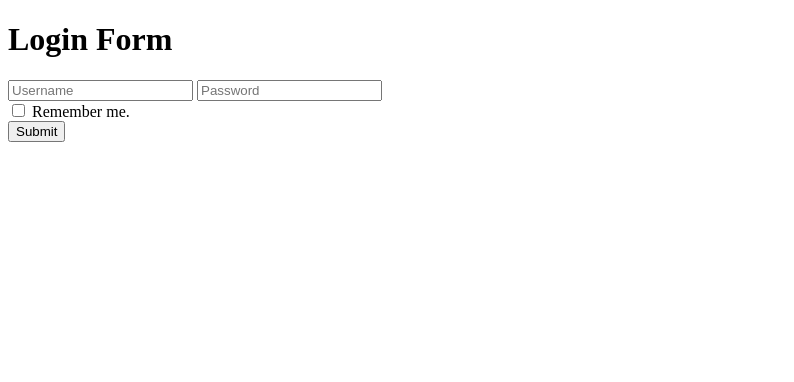
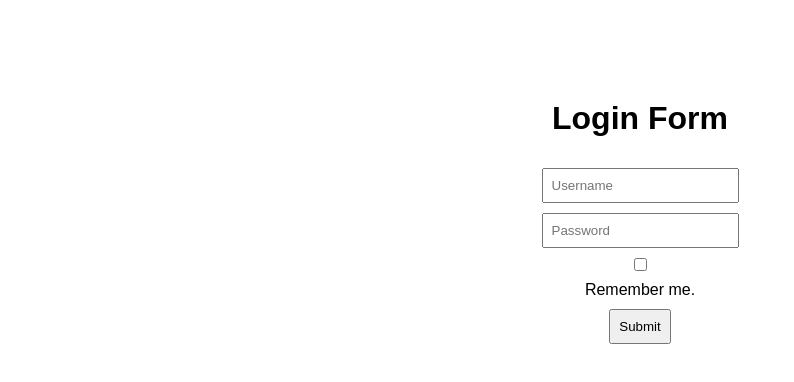
Before and after one commit to acciojob/remember-me-login-form-gauravdwivedi111, a website: page main.html in a window 1280 px wide. Shown: the whole page, without its empty margins (0-794 px from the left). Drawn offline with Linux system fonts and the light colour scheme.

Commit message:
created a submission

```diff
--- a/main.html
+++ b/main.html
@@ -23,7 +23,6 @@
 
   <button id="existing">Login as existing user</button>
 
-  <script src="script.js"></script>
 	<!-- the entire body must be written by student -->
     <script type="text/javascript" src="./script.js">
 </script>
--- a/styles.css
+++ b/styles.css
@@ -1 +1,21 @@
 /*  your css code here. If applicable */
+body {
+  font-family: Arial, sans-serif;
+  text-align: center;
+  margin-top: 100px;
+}
+
+form {
+  display: inline-block;
+}
+
+input {
+  display: block;
+  margin: 10px auto;
+  padding: 8px;
+}
+
+#existing {
+  display: none; /* hidden initially */
+  margin-top: 10px;
+}
```
